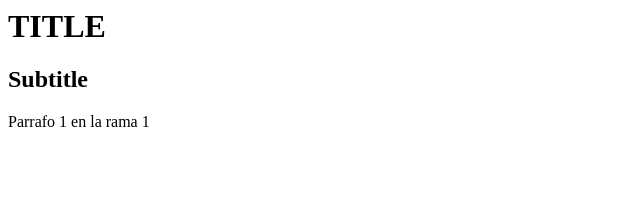
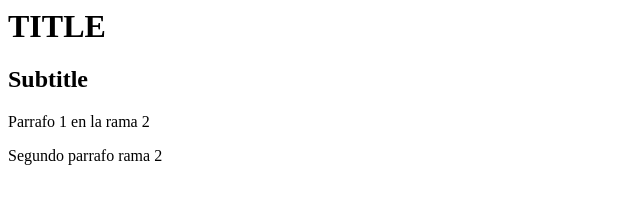
Before and after one commit to luis1leal/test, a plain HTML site: page index.html in a window 1280 px wide. Shown: the whole page, without its empty margins (0-640 px from the left). Drawn offline with Linux system fonts and the light colour scheme.

Commit message:
Se agrego segundo parrafo

```diff
--- a/index.html
+++ b/index.html
@@ -4,6 +4,7 @@
 	<h2>Subtitle</h2>
 </head>
 <body>
-	<p>Parrafo 1 en la rama 1</p>
+	<p>Parrafo 1 en la rama 2</p>
+	<p>Segundo parrafo rama 2</p>
 </body>
 </html>
```
